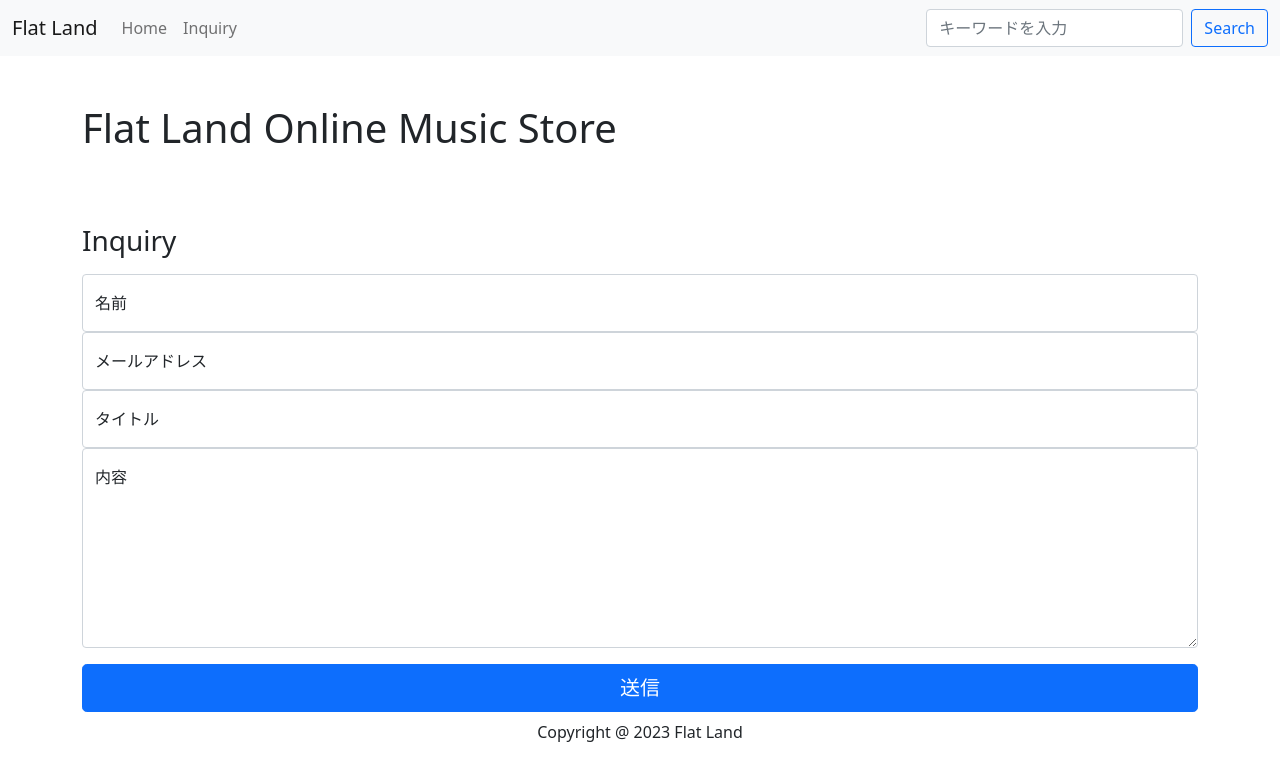
After one commit to rikkuru-kore/music_release_app, a Django app: page /inquiry_create/ in a window 1280 px wide. The commit adds this page. Shown: the top 781 px of the page. Run offline with Django 4.2, Linux system fonts and the light colour scheme.

Commit message:
inquiry formを追加

```diff
--- a/MusicReleaseApp/forms.py
+++ b/MusicReleaseApp/forms.py
@@ -1,5 +1,5 @@
 from django import forms
-from .models import Items
+from .models import Items,Inquiry
 from django.core.exceptions import ValidationError
 from django.core import validators
 
@@ -36,3 +36,14 @@ class EmailForm(forms.Form):
         confirm_email = cleaned_data.get('confirm_email')
         if email != confirm_email:
             raise forms.ValidationError('メールアドレスが一致しません。')
+
+class InquiryForm(forms.ModelForm):
+    name = forms.CharField(label='名前',widget=forms.TextInput(attrs={'class': 'form-control','placeholder':'名前'}))
+    email = forms.EmailField(label='メールアドレス',widget=forms.TextInput(attrs={'class': 'form-control','placeholder':'メールアドレス'}))
+    title = forms.CharField(label='タイトル',widget=forms.TextInput(attrs={'class': 'form-control','placeholder':'タイトル'}))
+    text = forms.CharField(label='内容',widget=forms.Textarea(attrs={'class': 'form-control','placeholder':'内容','style': 'height: 200px;'}))
+    reply = forms.CharField(label='返信内容',required=False,widget=forms.Textarea(attrs={'class': 'form-control','placeholder':'返信内容','style': 'height: 600px;'}))
+
+    class Meta:
+        model = Inquiry
+        fields = ('name','email','title','text','reply')
--- a/MusicReleaseApp/models.py
+++ b/MusicReleaseApp/models.py
@@ -31,3 +31,16 @@ class Orders(models.Model):
 
     class Meta:
         db_table = 'orders'
+
+class Inquiry(models.Model):
+    name = models.CharField(max_length=30)
+    email = models.EmailField()
+    title = models.CharField(max_length=140,blank=True,null=True)
+    text = models.TextField()
+    reply = models.TextField(blank=True,null=True)
+    is_replied = models.BooleanField(default=False,blank=True,null=True)
+    checkout_at = models.DateTimeField(auto_now_add=True)
+    updated_at = models.DateTimeField(auto_now=True)
+
+    class Meta:
+        db_table = 'inquiry'
--- a/MusicReleaseApp/urls.py
+++ b/MusicReleaseApp/urls.py
@@ -14,4 +14,8 @@ urlpatterns = [
     path('pay/success/',views.pay_success,name='pay_success'),
     path('pay/cancel/',views.pay_cancel,name='pay_cancel'),
     path('create_checkout_session/<int:order_id>/',views.create_checkout_session,name='create_checkout_session'),
+    path('inquiry_create/',views.inquiry_create,name='inquiry_create'),
+    path('inquiry_list/',views.inquiry_list,name='inquiry_list'),
+    path('inquiry_edit/<int:inquiry_id>/',views.inquiry_edit,name='inquiry_edit'),
+    path('inquiry_delete/<int:inquiry_id>/',views.inquiry_delete,name='inquiry_delete'),
 ]
--- a/MusicReleaseApp/views.py
+++ b/MusicReleaseApp/views.py
@@ -1,13 +1,13 @@
 from django.shortcuts import render,redirect,get_object_or_404
-from .models import Items,Orders
-from .forms import ItemCreateForm,EmailForm
+from .models import Items,Orders,Inquiry
+from .forms import ItemCreateForm,EmailForm,InquiryForm
 from .email_handler import send_mail
 from django.http import Http404
 from django.urls import reverse, reverse_lazy
 from django.db.models import Q
 from django.contrib.auth.decorators import login_required
 from django.conf import settings
-
+from django.contrib import messages
 from datetime import datetime
 from pytz import timezone
 import stripe
@@ -99,7 +99,7 @@ def pay_success(request):
         raise Http404
     item = Items.objects.get(id=order.item.id)
     gmail = 'garidebu.max120@gmail.com'
-    password = 'trpbktgodlmqidjc' # secretにする
+    password = settings.GMAIL_PASSWORD # secretにする
     if item.division:
         division = '楽曲'
         file = item.music
@@ -177,5 +177,80 @@ def create_checkout_session(request,order_id):
     )
     return redirect(checkout_session.url)
 
+def inquiry_create(request):
+    form = InquiryForm(request.POST or None)
+    if form.is_valid():
+        form.save()
+        gmail = 'garidebu.max120@gmail.com'
+        to = 'nano.max120@gmail.com'
+        password = settings.GMAIL_PASSWORD # secretにする
+        subject = f'FLOMS問い合わせ「{form.cleaned_data["title"]}」'
+        text = f"""
+マスター
+
+お疲れ様です。
+
+お問い合わせが来ました。
+
+名前：{form.cleaned_data["name"]}
+メールアドレス：{form.cleaned_data["email"]}
+タイトル：{form.cleaned_data["title"]}
+本文：{form.cleaned_data["text"]}
+
+https://flat-land.site/
+
+Flat Land Online Music Store
+        """
+        send_mail(gmail=gmail, password=password, to=to, subject=subject,text=text,filename=None)
+        messages.info(request,'お問い合わせを管理者に送信しました。')
+        return redirect(index)
+    return render(request,'inquiry_create.html',context={'form':form})
+
+@login_required
+def inquiry_list(request):
+    inquiries = Inquiry.objects.all()
+    return render(request,'inquiry_list.html',context={'inquiries':inquiries})
+
+@login_required
+def inquiry_edit(request,inquiry_id):
+    inquiry = get_object_or_404(Inquiry, pk=inquiry_id)
+    if inquiry.is_replied:
+        text = inquiry.reply
+    else:
+        text = f"""
+{inquiry.name}様
+
+いつもお世話になっております。
+
+この度はお問合せ頂きありがとうございます。
+「{inquiry.text}」について回答致します。
+
+
+
+よろしくお願い致します。
+
+Flat Land Online Music Store
+        """
+    form = InquiryForm(request.POST or None,instance=inquiry,initial={
+        'reply':text
+    })
+    if form.is_valid():
+        inquiry.is_replied = True
+        inquiry.save()
+        gmail = 'garidebu.max120@gmail.com'
+        to = inquiry.email
+        password = settings.GMAIL_PASSWORD # secretにする
+        subject = f'FLOMSお問い合わせ回答「{inquiry.title}」'
+        text = form.cleaned_data["reply"]
+        send_mail(gmail=gmail, password=password, to=to, subject=subject,text=text,filename=None)
+        return redirect(inquiry_list)
+    return render(request,'inquiry_create.html',context={'form':form,'inquiry':inquiry})
+
+@login_required
+def inquiry_delete(request,inquiry_id):
+    inquiry = get_object_or_404(Inquiry,id=inquiry_id)
+    inquiry.delete()
+    return redirect(inquiry_list)
+
 def show_error_page(request,exception):
     return render(request,'404.html')
--- a/requirements.txt
+++ b/requirements.txt
@@ -8,7 +8,6 @@ cryptography==39.0.1
 Django==4.1
 gunicorn==20.1.0
 idna==3.4
-mysqlclient==2.0.3
 pip==23.0.1
 pycparser==2.21
 pyOpenSSL==23.0.0
--- a/templates/base.html
+++ b/templates/base.html
@@ -37,12 +37,16 @@
                         <li class="nav-item">
                             <a class="nav-link" aria-current="page" href="{% url 'index'%}">Home</a>
                         </li>
+                        <li class="nav-item">
+                            <a class="nav-link" aria-current="page" href="{% url 'inquiry_create'%}">Inquiry</a>
+                        </li>
                         {% if user.is_authenticated %}
                         <li class="nav-item dropdown">
-                            <a class="nav-link dropdown-toggle" href="#" id="navbarDropdown" role="button" data-bs-toggle="dropdown" aria-expanded="false">Item Maintenance</a>
+                            <a class="nav-link dropdown-toggle" href="#" id="navbarDropdown" role="button" data-bs-toggle="dropdown" aria-expanded="false">Maintenance</a>
                             <ul class="dropdown-menu" aria-labelledby="navbarDropdown">
                                 <li><a class="dropdown-item" href="{% url 'tab_maintenance'%}">Tab</a></li>
                                 <li><a class="dropdown-item" href="{% url 'music_maintenance'%}">Music</a></li>
+                                <li><a class="dropdown-item" href="{% url 'inquiry_list'%}">Inquiry</a></li>
                                 <li><hr class="dropdown-divider" /></li>
                                 <li><a class="dropdown-item" href="#">Sale Report</a></li>
                             </ul>
@@ -61,6 +65,12 @@
             <div class="text_center mb-3 py-5">
                 <h1>Flat Land Online Music Store</h1>
             </div>
+            {% if messages %}
+                {% for message in messages %}
+                    <h5 class="mb-3">{{message}}</h5>
+                {% endfor %}
+            {% endif %}
+
             {% block content %} {% endblock%}
         </div>
     </body>
--- /dev/null
+++ b/templates/inquiry_create.html
@@ -0,0 +1,57 @@
+{% extends 'base.html' %} {% block content %}
+{% if inquiry %}
+<h1 class="h3 mb-3 fw-normal">Inquiry Edit</h1>
+<button type="button" data-bs-toggle="modal" data-bs-target="#deleteModal" class="btn btn-danger w-25 mb-3">削除</button>
+{% else %}
+<h1 class="h3 mb-3 fw-normal">Inquiry</h1>
+{% endif %}
+<form method="POST">
+    {% csrf_token %}
+    <div class="form-floating">
+        {{form.name}}
+        <label for="floatingInput">{{form.name.label}}</label>
+    </div>
+    <div class="form-floating">
+        {{form.email}}
+        <label for="floatingInput">{{form.email.label}}</label>
+    </div>
+    <div class="form-floating">
+        {{form.title}}
+        <label for="floatingInput">{{form.title.label}}</label>
+    </div>
+    <div class="form-floating mb-3">
+        {{form.text}}
+        <label for="floatingInput">{{form.text.label}}</label>
+    </div>
+    {% if inquiry %}
+    <div class="form-floating mb-3">
+        {{form.reply}}
+        <label for="floatingInput">{{form.reply.label}}</label>
+    </div>
+    <button class="w-100 btn btn-lg btn-primary" type="submit">返信</button>
+    {% else %}
+    <button class="w-100 btn btn-lg btn-primary" type="submit">送信</button>
+    {% endif %}
+</form>
+
+<!-- Modal -->
+{% if inquiry%}
+<div class="modal fade" id="deleteModal" tabindex="-1" aria-labelledby="exampleModalLabel" aria-hidden="true">
+    <div class="modal-dialog">
+      <div class="modal-content">
+        <div class="modal-header">
+          <h5 class="modal-title" id="exampleModalLabel">Delete</h5>
+          <button type="button" class="btn-close" data-bs-dismiss="modal" aria-label="Close"></button>
+        </div>
+        <div class="modal-body">
+          Could you delete this inquiry?
+        </div>
+        <div class="modal-footer">
+          <button type="button" class="btn btn-secondary" data-bs-dismiss="modal">Close</button>
+          <a href="{% url 'inquiry_delete' inquiry_id=inquiry.id%}" class="btn btn-danger">Delete</a>
+        </div>
+      </div>
+    </div>
+  </div>
+{% endif %}
+{% endblock %}
```
Also changed, not shown: MusicReleaseApp/email_handler.py (+9 -16 lines), MusicReleaseProject/settings.py (+22 -17 lines), templates/inquiry_list.html (added, +33 -0 lines), templates/item/item_create.html (+5 -5 lines), MusicReleaseApp/migrations/0006_inquiry.py (added), MusicReleaseApp/migrations/0007_inquiry_reply.py (added).
